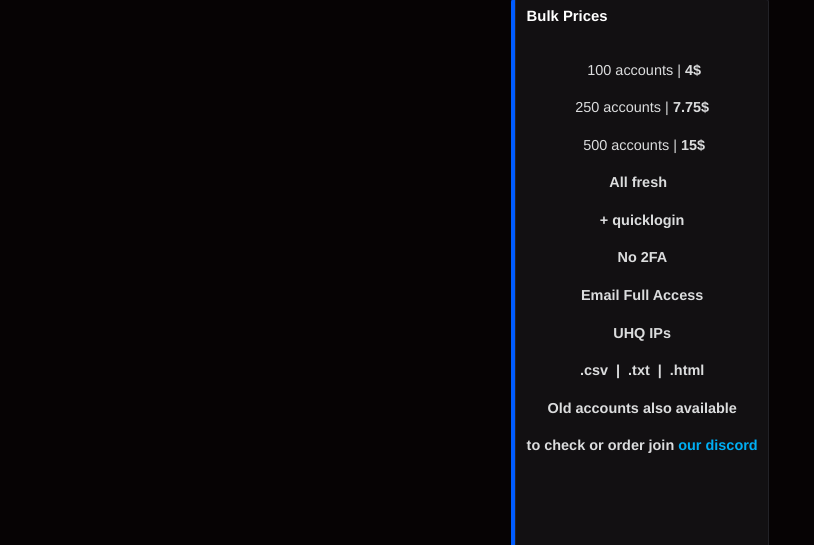
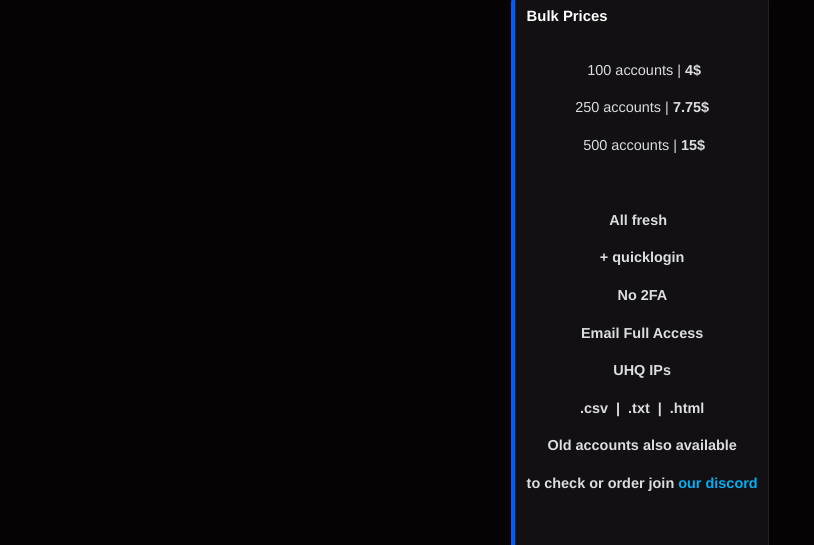
Before and after one commit to ggpwned/steam, a plain HTML site: page index.html in a window 1280 px wide. Shown: the part 255-800 px from the top of the page, without its empty margins (0-814 px from the left). Drawn offline with nearby package versions, Linux system fonts and the light colour scheme; a web font is replaced by a local one.

Commit message:
Update index.html

```diff
--- a/index.html
+++ b/index.html
@@ -141,8 +141,6 @@
 				  grid-column: 2;
 
 				}
-
-
 				.chatlog__short-timestamp{display:none;color:#a3a6aa;font-size:0.75rem;font-weight:500;direction:ltr;unicode-bidi:bidi-override}
 				.chatlog__message-primary{grid-column:2;min-width:0}
 				.chatlog__reply{display:flex;margin-bottom:0.15rem;align-items:center;color:#b5b6b8;font-size:0.875rem;white-space:nowrap;overflow:hidden;text-overflow:ellipsis}
@@ -438,6 +436,7 @@
                                                 <div class="chatlog__markdown chatlog__markdown-preserve"> 100 accounts | <strong>4$</strong>
                                                 <div class="chatlog__markdown chatlog__markdown-preserve"> 250 accounts | <strong>7.75$</strong>
                                                 <div class="chatlog__markdown chatlog__markdown-preserve"> 500 accounts | <strong>15$</strong>
+                                                <div class="chatlog__markdown chatlog__markdown-preserve"><strong> </strong>
                                                 <div class="chatlog__markdown chatlog__markdown-preserve"><strong> All fresh </strong>
                                                 <div class="chatlog__markdown chatlog__markdown-preserve"><strong> + quicklogin </strong>
                                                 <div class="chatlog__markdown chatlog__markdown-preserve"><strong> No 2FA </strong>
```
